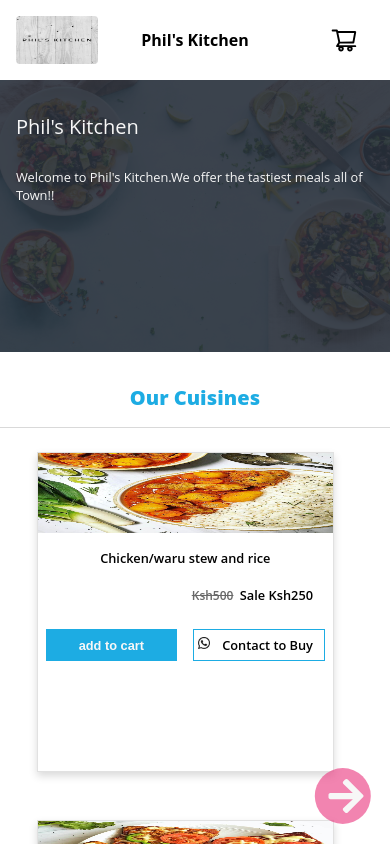
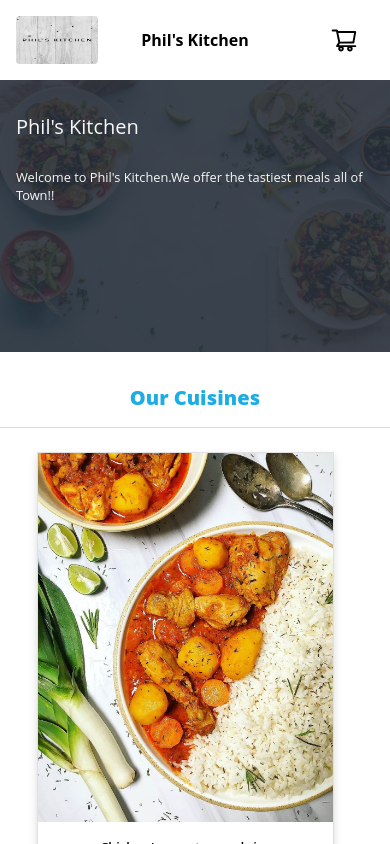
Before and after one commit to johnngala/phils_kitchen, a React (Create React App) app in the folder frontend/: page / in a window 390 px wide. Shown: the top 844 px of the page. Built offline with nearby package versions, Linux system fonts and the light colour scheme.

Commit message:
sixth commit

```diff
--- a/frontend/src/App.css
+++ b/frontend/src/App.css
@@ -449,7 +449,7 @@ body {
   display: flex;
   flex-direction: column;
   border: 1px solid rgba(105, 105, 105, 0.2);
-  /* height:20rem; */
+  height:auto;
   margin: 3rem 2rem;
   cursor: pointer;
   box-shadow: 0 0.5rem 1rem rgba(0, 0, 0, 0.15);
@@ -458,7 +458,7 @@ body {
 }
 
 .course-slider__course--img {
-  height: 10rem;
+  height:auto;
 }
   .course-slider__courses {
     grid-template-columns: 1fr 1fr;
```
